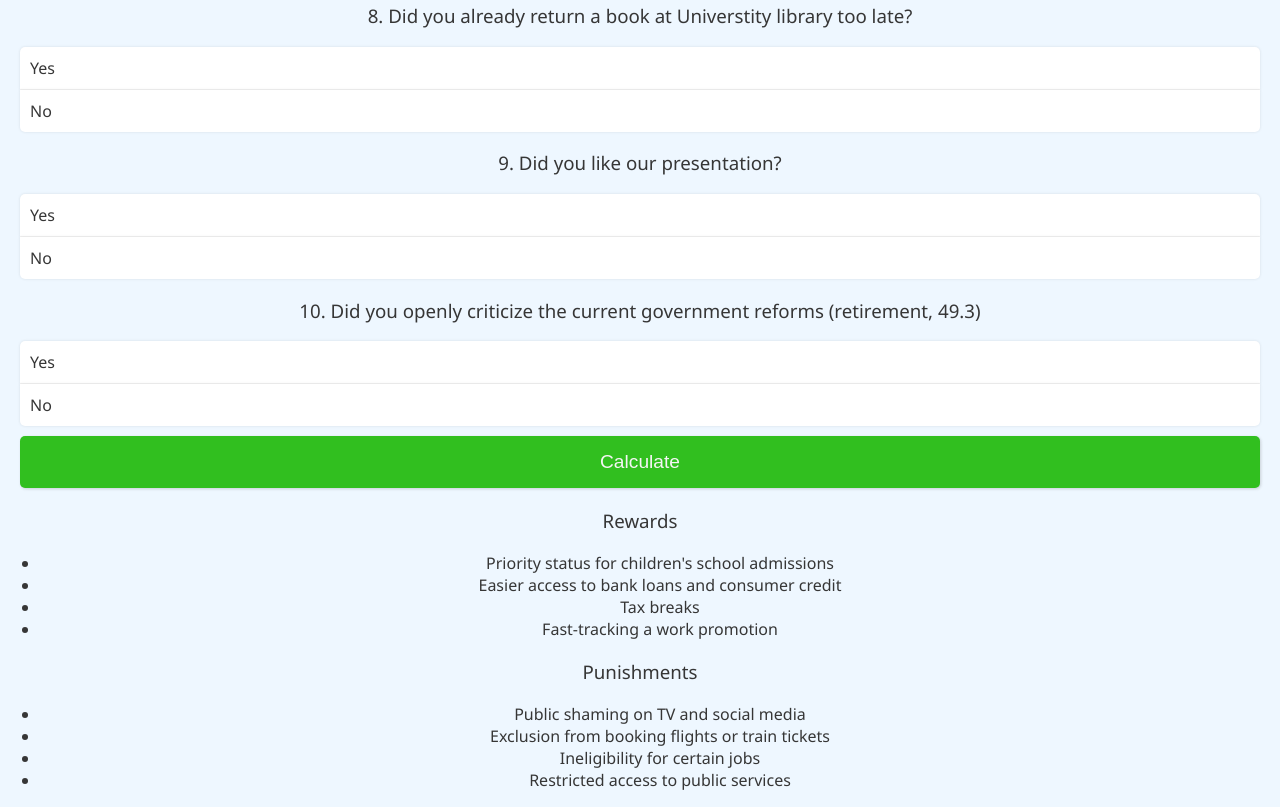
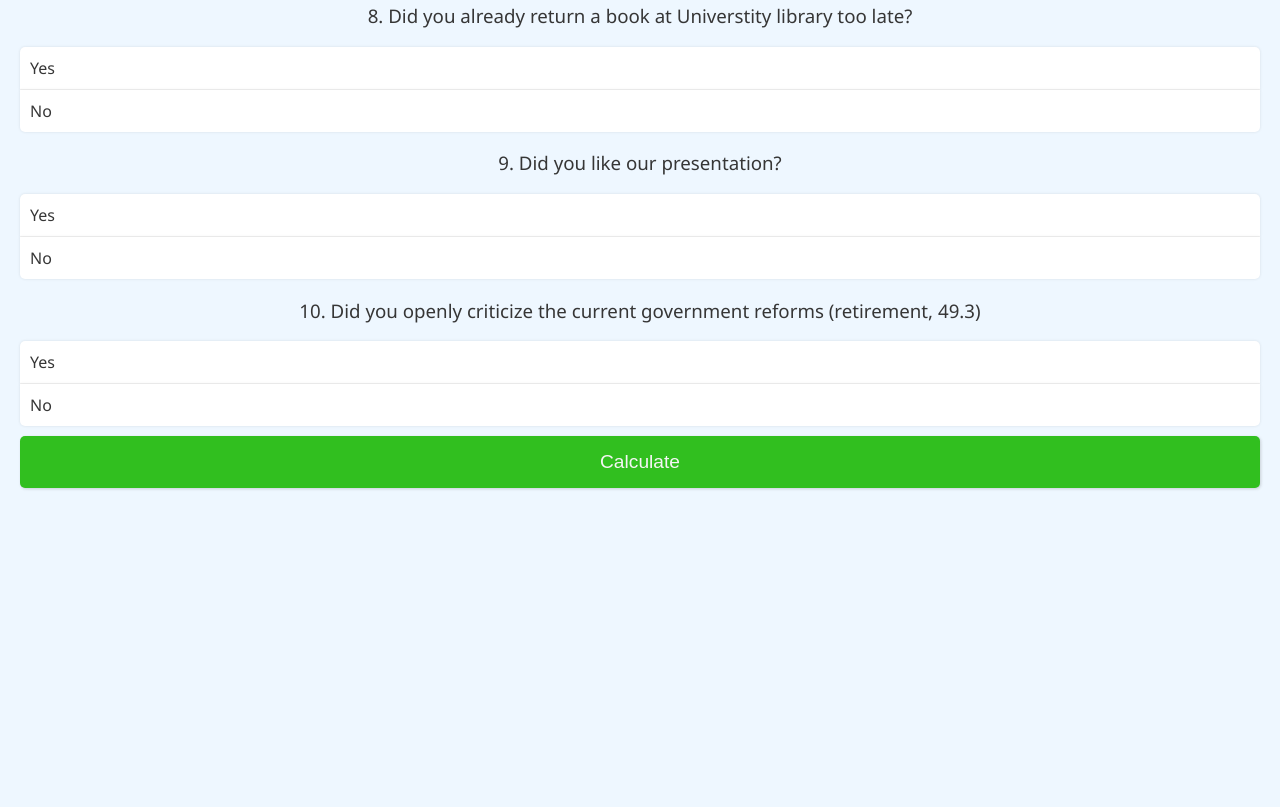
Before and after one commit to nelioyann/social-credit-scale, a plain HTML site: page index.html in a window 1280 px wide. Shown: the part 1346-2153 px from the top of the page. After the commit the page ends 1854 px from the top, so only its background shows below. Drawn offline with Linux system fonts and the light colour scheme.

Commit message:
Update index.html

```diff
--- a/index.html
+++ b/index.html
@@ -133,23 +133,6 @@
             </div>
             <button type="submit" id="calculate">Calculate</button>
         </form>
-        <h3>Rewards</h3>
-<ul>
-
-    <li>Priority status for children's school admissions </li>
-    <li>Easier access to bank loans and consumer credit</li>
-    <li>Tax breaks</li>
-    <li>Fast-tracking a work promotion</li>
-
-</ul>
-<h3>Punishments</h3>
-<ul>
-
-    <li>Public shaming on TV and social media</li>
-    <li>Exclusion from booking flights or train tickets</li>
-    <li>Ineligibility for certain jobs</li>
-    <li>Restricted access to public services</li>
-</ul>
     </div>
 </body>
 <script type="text/javascript" src="./script.js"></script>
```
